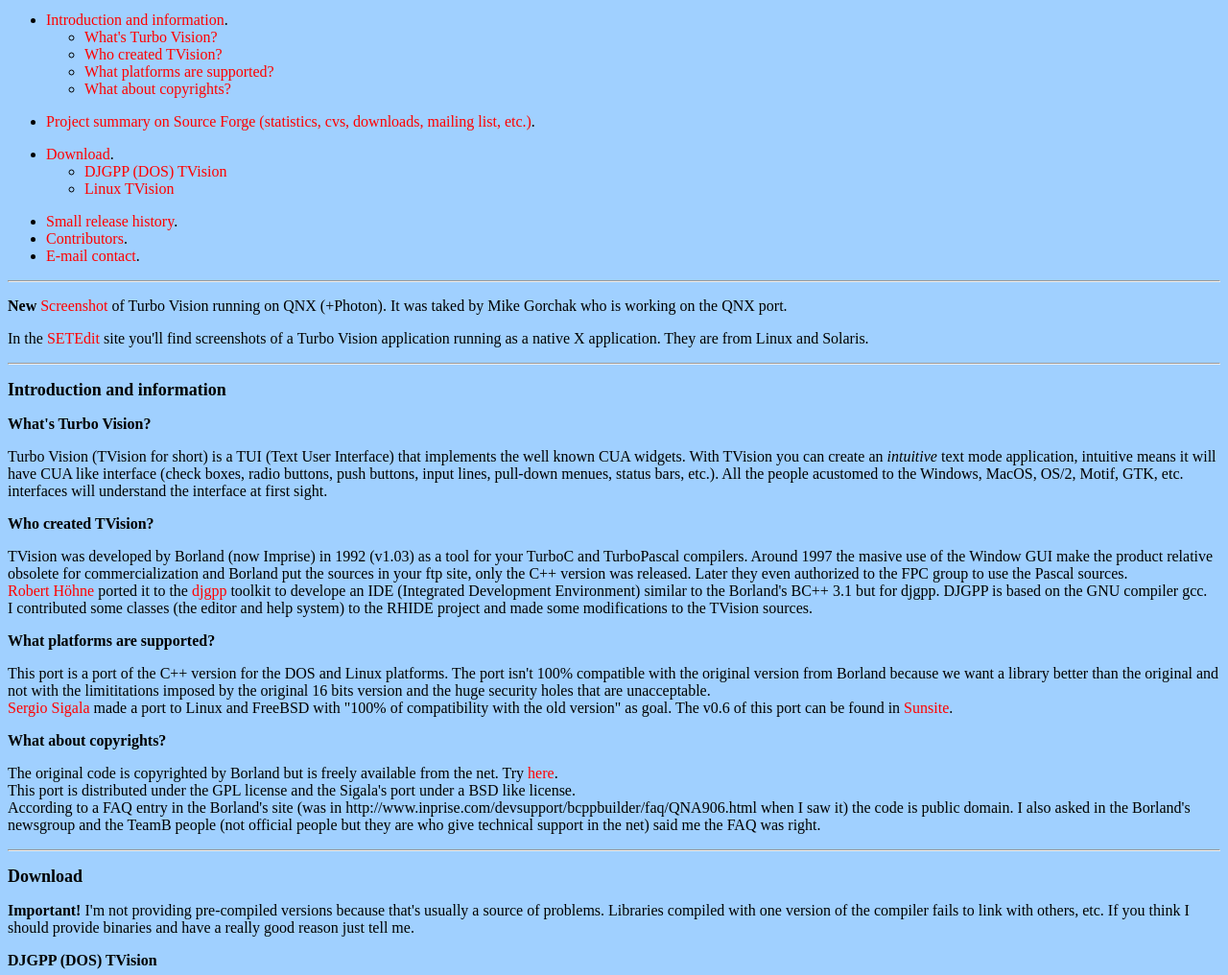
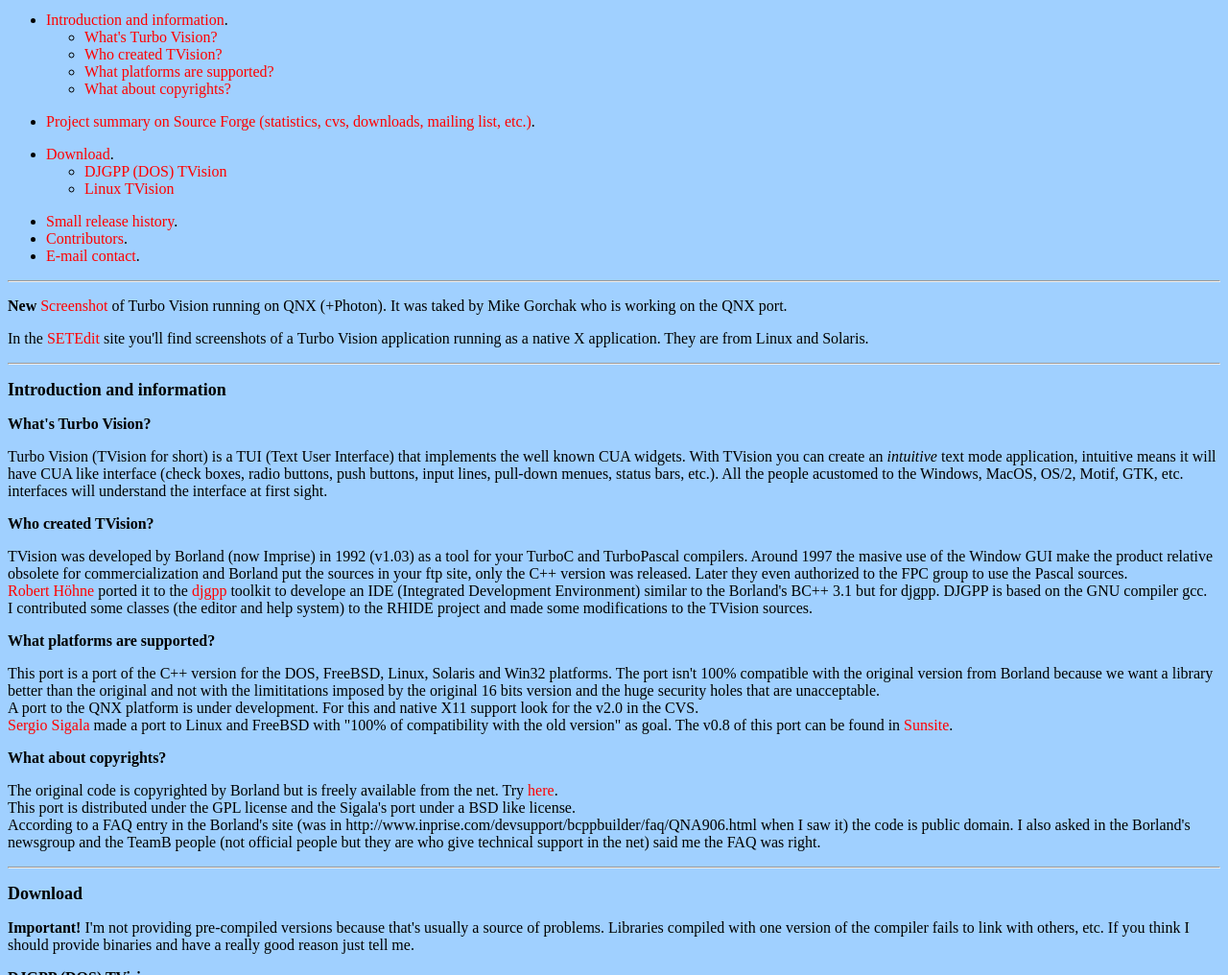
Before and after one commit to qunying/rhide, a plain HTML site: page www-site/index.html in a window 1280 px wide. Shown: the part 84-1100 px from the top of the page at 96% size. Drawn offline with Linux system fonts and the light colour scheme.

Commit message:
* Fixed: [www] The link to Sigala's port and the supported platforms.

```diff
--- a/www-site/index.html
+++ b/www-site/index.html
@@ -91,14 +91,16 @@ and made some modifications to the TVision sources.
 <p>
 
 <a name="wpl"></a><h3>What platforms are supported?</h3>
-<p>This port is a port of the C++ version for the DOS and Linux platforms.
-The port isn't 100% compatible with the original version from Borland because
-we want a library better than the original and not with the limititations
+<p>This port is a port of the C++ version for the DOS, FreeBSD, Linux, Solaris and
+Win32 platforms. The port isn't 100% compatible with the original version from Borland
+because we want a library better than the original and not with the limititations
 imposed by the original 16 bits version and the huge security holes that are
 unacceptable.<br>
+A port to the QNX platform is under development. For this and native X11 support
+look for the v2.0 in the CVS.<br>
 <a href="mailto:ssigala@globalnet.it">Sergio Sigala</a> made a port to Linux and
-FreeBSD with "100% of compatibility with the old version" as goal. The v0.6
-of this port can be found in <a href="ftp://sunsite.unc.edu/pub/Linux/devel/lang/c++/tvision-0.6.tar.gz">Sunsite</a>.<br>
+FreeBSD with "100% of compatibility with the old version" as goal. The v0.8
+of this port can be found in <a href="ftp://sunsite.unc.edu/pub/Linux/devel/lang/c++/tvision-0.8.tar.gz">Sunsite</a>.<br>
 <p>
 
 <a name="wpl"></a><h3>What about copyrights?</h3>
```
Also changed, not shown: 1 other file.
